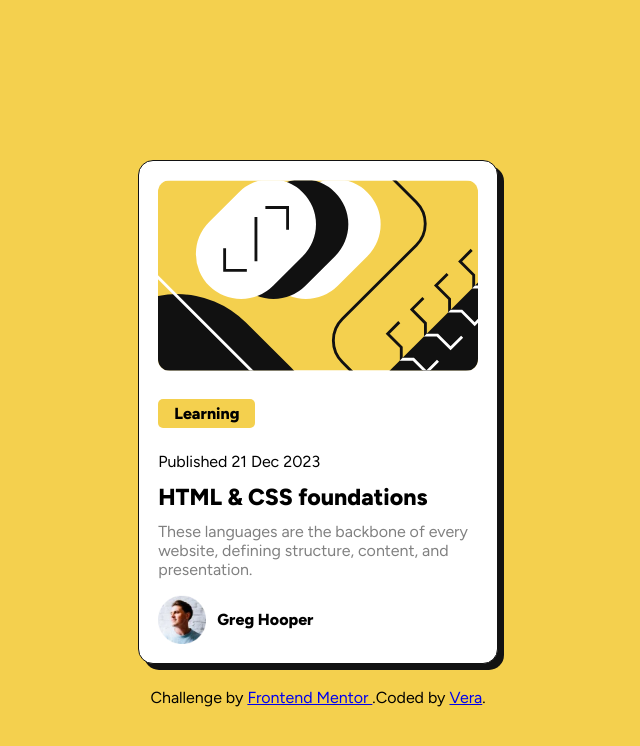
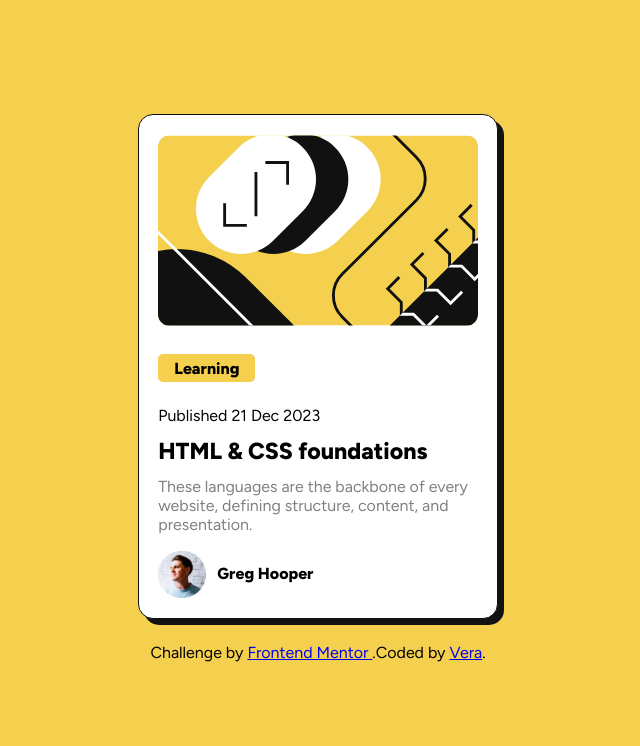
Before and after one commit to verakissyou17/Blog-preview-card, a plain HTML site: page index.html in a window 1280 px wide. Shown: the whole page, without its empty margins (322-962 px from the left). Drawn offline with Linux system fonts and the light colour scheme.

Commit message:
Improve layout

```diff
--- a/style.css
+++ b/style.css
@@ -21,7 +21,8 @@ body {
   flex-direction: column;
   align-items: center;
   justify-content: center;
-  margin: 10em auto;
+  margin: 0 auto;
+  min-height: 100vh;
 }
 
 main {
```
